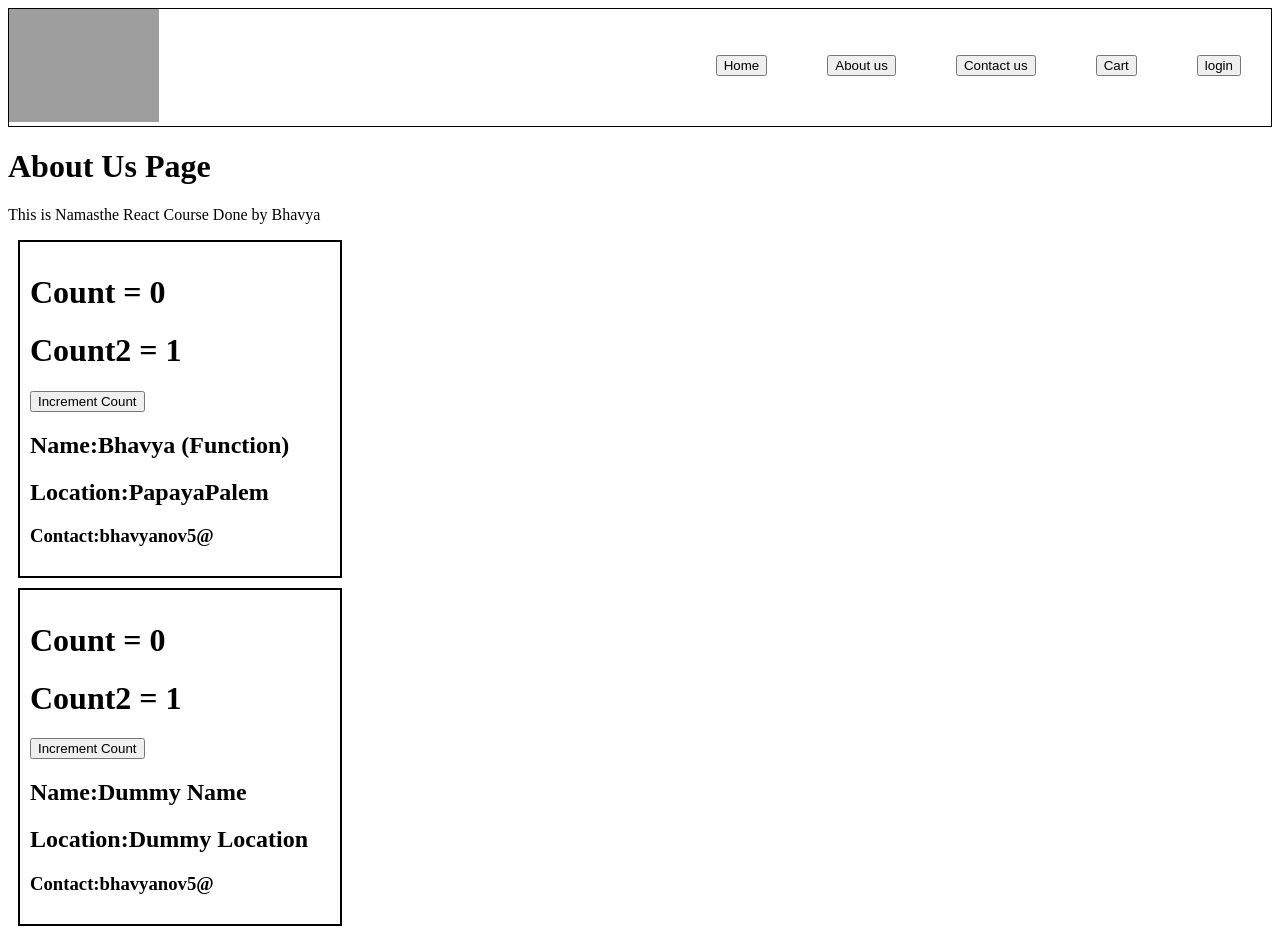
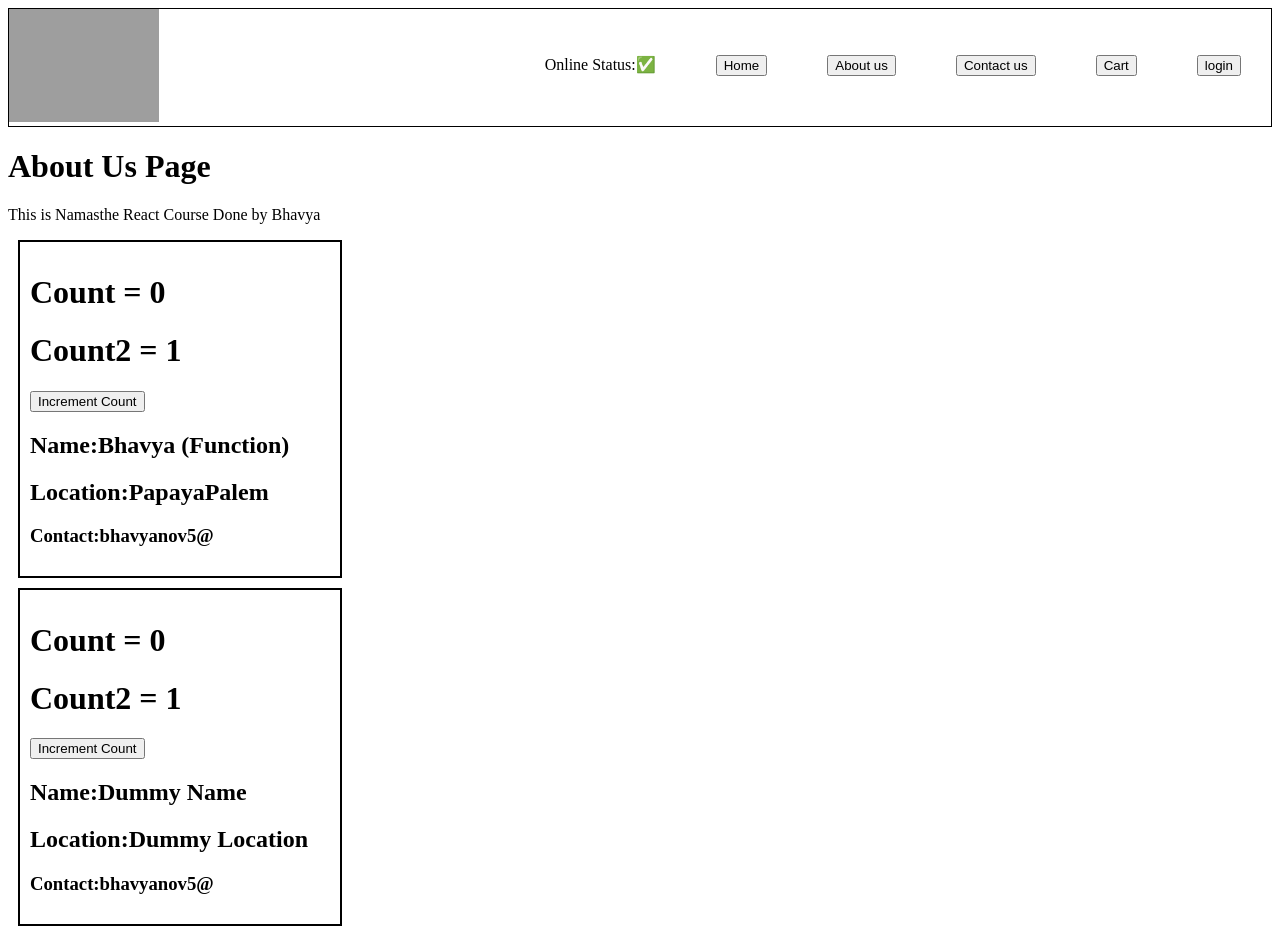
Before and after one commit to bhavya970/Namasthe-React, a React (Vite) app: page /about in a window 1280 px wide. Built offline with nearby package versions, Linux system fonts and the light colour scheme; no server answers; grey boxes are pictures that could not be loaded.

Commit message:
useOnlineStatus added

```diff
--- a/src/components/Body.js
+++ b/src/components/Body.js
@@ -2,6 +2,7 @@
 import Shimmer from "./Shimmer";
 import { useEffect, useState } from "react";
 import { Link } from "react-router-dom";
+import useOnlineStatus from "../utils/useOnlineStatus";
 const Body = () => {
   const [listOfRestaurants, setListOfRestaurants] = useState([]);
   const [searchText, setSearchText] = useState("");
@@ -26,6 +27,11 @@
   useEffect(() => {
     fetchData();
   },[]);
+
+  const onlineStatus = useOnlineStatus();
+  if(onlineStatus === false) {
+    return <h1>🔴 You are offline! Please check your internet connection.</h1>
+  }
 if(listOfRestaurants.length === 0) {
   return <Shimmer/>;
 }
--- a/src/components/Header.js
+++ b/src/components/Header.js
@@ -1,14 +1,17 @@
 import { LOGO_URL } from "../utils/constants";
 import { useState } from "react";
 import { Link } from "react-router-dom";
+import useOnlineStatus from "../utils/useOnlineStatus";
 const Header = () => {
     const [btnName, setBtnName] = useState("login");
+    const onlineStatus = useOnlineStatus();
     return (
         <div className="header">
             <div className="logo">
                 <img src= {LOGO_URL} alt = "logo_url"/>
             </div>
             <ul>
+                <li>Online Status:{onlineStatus ? "✅" : "🔴" }</li>
                 <li><Link to = "/" ><button>Home</button></Link></li>
                 <li><Link to = "/about"><button>About us</button></Link></li>
                 <li><Link to = "/contact"><button>Contact us</button></Link></li>
--- /dev/null
+++ b/src/utils/useOnlineStatus.js
@@ -0,0 +1,19 @@
+import { useEffect , useState } from "react";
+
+const useOnlineStatus = () => {
+    const [OnlineStatus , setOnlineStatus] = useState(true);
+
+    useEffect( () => {
+        window.addEventListener("offline" , () => {
+            setOnlineStatus(false);
+        });
+        window.addEventListener("online" , () => {
+            setOnlineStatus(true);
+        });
+
+    }, []);
+
+    return OnlineStatus;
+}
+
+export default useOnlineStatus
```
